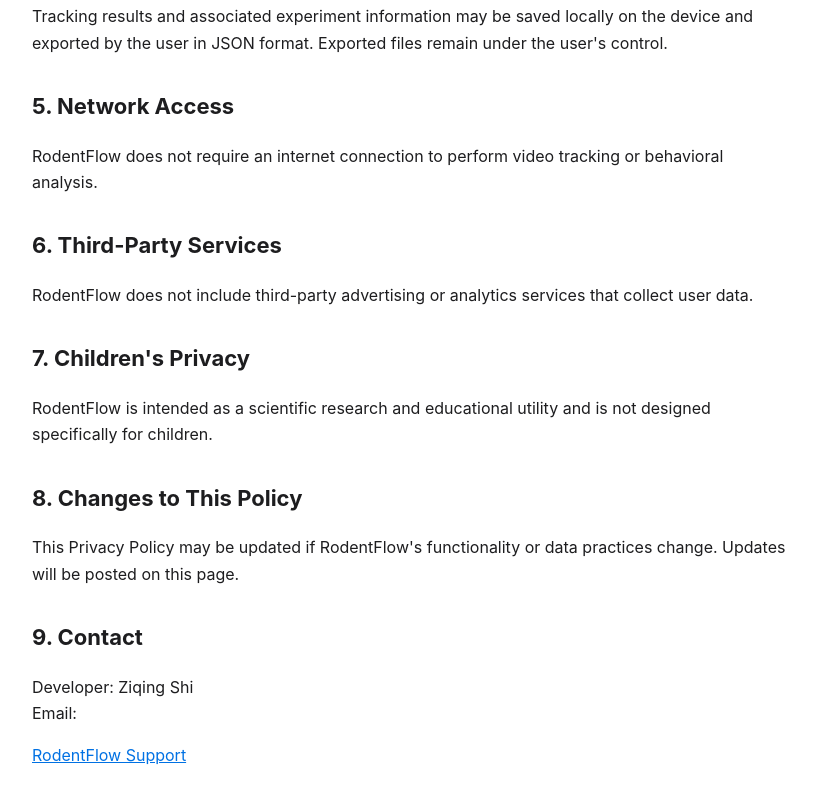
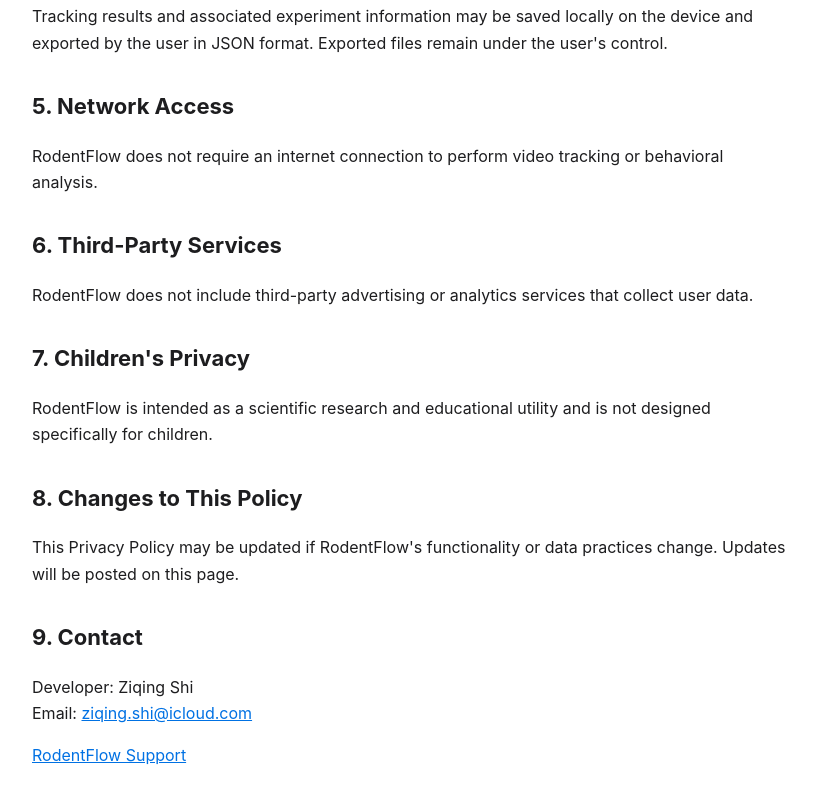
Before and after one commit to seesaw-earth/seesaw-earth.github.io, a plain HTML site: page RodentFlow/privacy.html in a window 1280 px wide. Shown: the part 855-1658 px from the top of the page, without its empty margins (228-1044 px from the left). Drawn offline with Linux system fonts and the light colour scheme.

Commit message:
Add RodentFlow support contact

```diff
--- a/RodentFlow/privacy.html
+++ b/RodentFlow/privacy.html
@@ -92,7 +92,7 @@
   <h2>9. Contact</h2>
   <p>
     Developer: Ziqing Shi<br>
-    Email: <a href="mailto:"></a>
+    Email: <a href="mailto:ziqing.shi@icloud.com">ziqing.shi@icloud.com</a>
   </p>
 
   <p>
```
Also changed, not shown: RodentFlow/support.html (+1 -1 lines).
